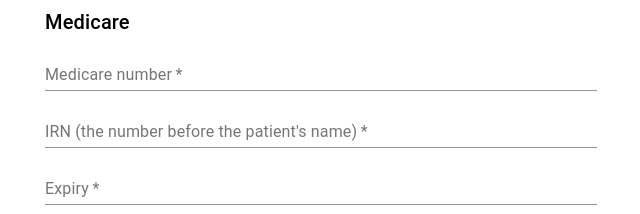
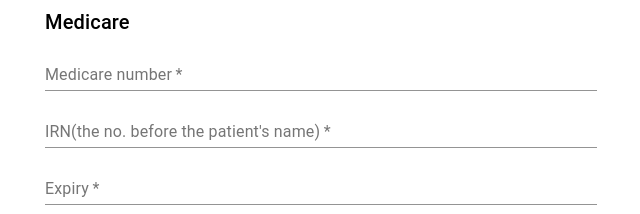
Before and after one commit to lindachenau/new-patient, a React (Create React App) app: page / in a window 1280 px wide. Shown: the part 1280-1494 px from the top of the page, without its empty margins (319-959 px from the left). Built offline with nearby package versions, Linux system fonts and the light colour scheme; no server answers.

Commit message:
Shortened the heading for medicare IRN to prevent wrap around

```diff
--- a/src/components/Medicare.js
+++ b/src/components/Medicare.js
@@ -47,7 +47,7 @@
       <TextField
         required
         margin="dense"
-        label="IRN (the number before the patient's name)"
+        label="IRN(the no. before the patient's name)"
         placeholder="x"
         type="tel"
         fullWidth
```
